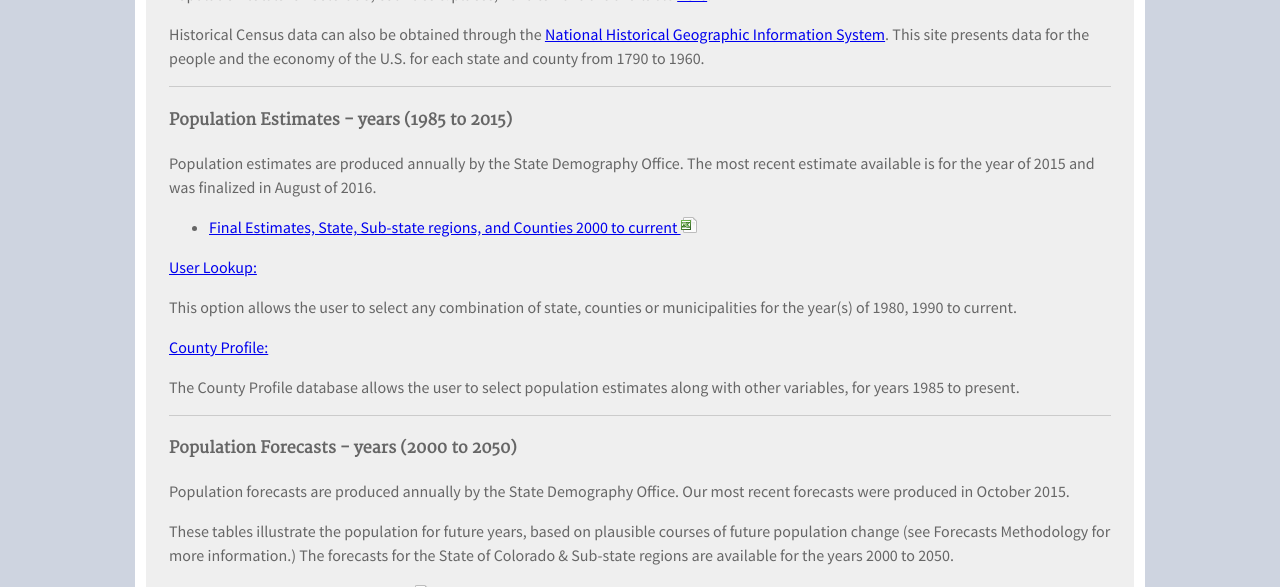
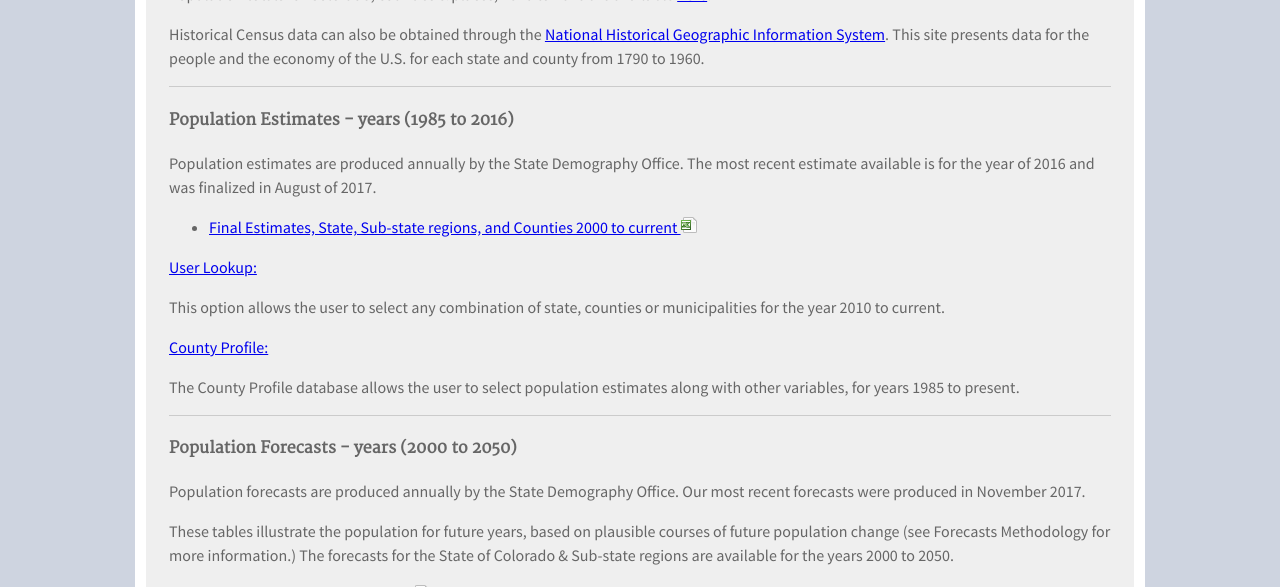
Before and after one commit to TBleess/Website_New, a Jekyll site: the page built from pages/1_Population/population-totals-colorado-substate.md, in a window 1280 px wide. Shown: the part 486-1073 px from the top of the page. Built offline with Jekyll 4.4.1, drawn with Linux system fonts in a browser that asks for light colours.

Commit message:
Update vintage year

```diff
--- a/pages/1_Population/population-totals-colorado-substate.md
+++ b/pages/1_Population/population-totals-colorado-substate.md
@@ -20,15 +20,15 @@ Historical Census data can also be obtained through the [National Historical Geo
 
 - - -
 
-#### Population Estimates - years (1985 to 2015)
+#### Population Estimates - years (1985 to 2016)
 
-Population estimates are produced annually by the State Demography Office. The most recent estimate available is for the year of 2015 and was finalized in August of 2016.
+Population estimates are produced annually by the State Demography Office. The most recent estimate available is for the year of 2016 and was finalized in August of 2017.
 
 - [Final Estimates, State, Sub-state regions, and Counties 2000 to current ![xls](/images/page_white_excel.png 'download xls file')](https://drive.google.com/uc?export=download&id=0B2FMBVetYCVCRFRacjRjdG9VckE)
 
 [User Lookup:](/population/data/muni-pop-housing/)
 
-This option allows the user to select any combination of state, counties or municipalities for the year(s) of 1980, 1990 to current.
+This option allows the user to select any combination of state, counties or municipalities for the year 2010 to current.
 
 [County Profile:](/population/data/profile-county/)
 
@@ -38,7 +38,7 @@ The County Profile database allows the user to select population estimates along
 
 #### Population Forecasts - years (2000 to 2050)
 
-Population forecasts are produced annually by the State Demography Office. Our most recent forecasts were produced in October 2015.
+Population forecasts are produced annually by the State Demography Office. Our most recent forecasts were produced in November 2017.
 
 These tables illustrate the population for future years, based on plausible courses of future population change (see Forecasts Methodology for more information.) The forecasts for the State of Colorado & Sub-state regions are available for the years 2000 to 2050.
 
```
